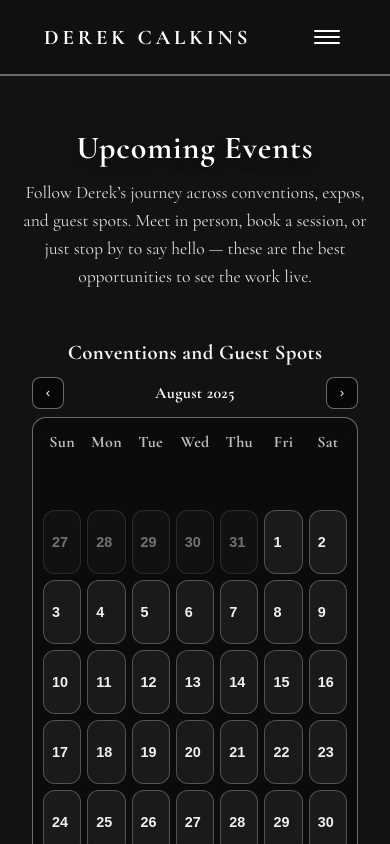
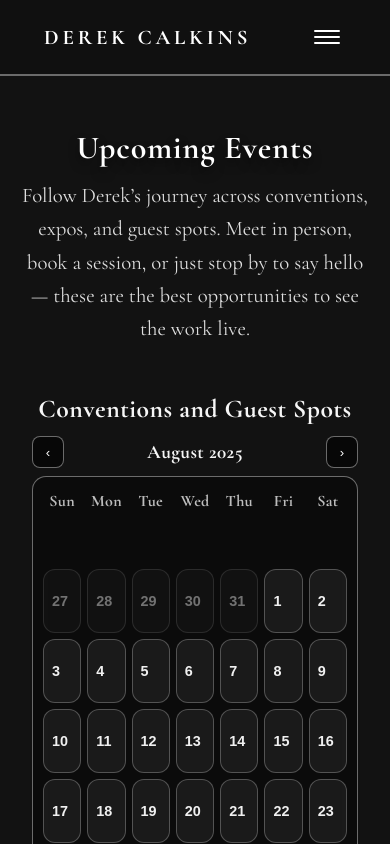
Before and after one commit to chevrechou/dc-art, a Next.js app: page /upcoming in a window 390 px wide. Shown: the top 844 px of the page. Built offline with nearby package versions, Linux system fonts and the light colour scheme; a web font is replaced by a local one.

Commit message:
upcoming page

```diff
--- a/src/app/components/ConventionCalendar.module.css
+++ b/src/app/components/ConventionCalendar.module.css
@@ -19,7 +19,7 @@
 
 .title {
 	margin: 0;
-	font-size: clamp(1.3rem, 2vw, 1.6rem);
+	font-size: 1.6rem;
 	font-weight: 800;
 	letter-spacing: 0.02em;
 }
@@ -73,6 +73,7 @@
 	text-align: center;
 	font-weight: 700;
 	letter-spacing: 0.02em;
+	font-size: 1.2rem;
 }
 
 /* Dark nav buttons */
@@ -220,13 +221,13 @@
 
 .cardTitle {
 	margin: 8px 0 2px;
-	font-size: 1.1rem;
+	font-size: 1.2rem;
 	font-weight: 800;
 }
 
 .meta {
 	color: #d8d8d8;
-	font-size: 0.92rem;
+	font-size: 1rem;
 	display: flex;
 	align-items: center;
 	gap: 8px;
@@ -238,7 +239,7 @@
 
 .details {
 	margin: 8px 0 10px;
-	font-size: 0.95rem;
+	font-size: 1.05rem;
 	color: #ededed;
 }
 
@@ -254,7 +255,7 @@
 	gap: 6px;
 	padding: 4px 8px;
 	border-radius: 999px;
-	font-size: 0.8rem;
+	font-size: 1rem;
 	border: 1px solid transparent;
 	background: rgba(255, 255, 255, 0.08);
 	color: #fff;
--- a/src/app/page.jsx
+++ b/src/app/page.jsx
@@ -32,6 +32,7 @@ export default function Home() {
 
 					<Link href="/about" className={styles.overlayLink}>About</Link>
 					<Link href="/gallery" className={styles.overlayLink}>Gallery</Link>
+					<Link href="/upcoming" className={styles.overlayLink}>Upcoming</Link>
 					<Link href="/contact" className={styles.overlayLink}>Contact</Link>
 
 				</nav>
--- a/src/app/upcoming/Upcoming.module.css
+++ b/src/app/upcoming/Upcoming.module.css
@@ -4,6 +4,7 @@
   max-width: 1100px;
   padding-left: 1rem;
   padding-right: 1rem;
+  padding-bottom: 80px;
 }
 
 .hero {
@@ -24,6 +25,6 @@
   margin: 0.75rem auto 0;
   max-width: 720px;
   color: #ddd;
-  font-size: 1.1rem;
+  font-size: 1.3rem;
   line-height: 1.6;
 }
```
